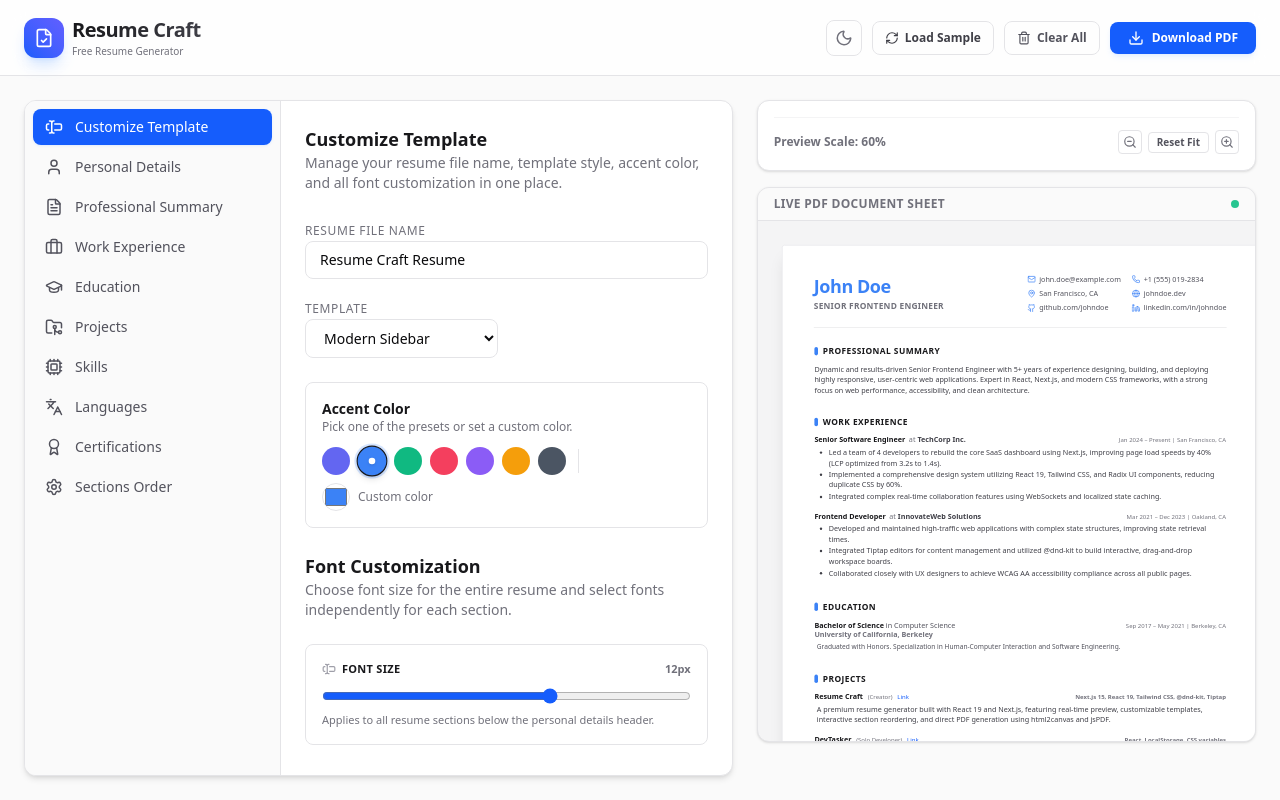
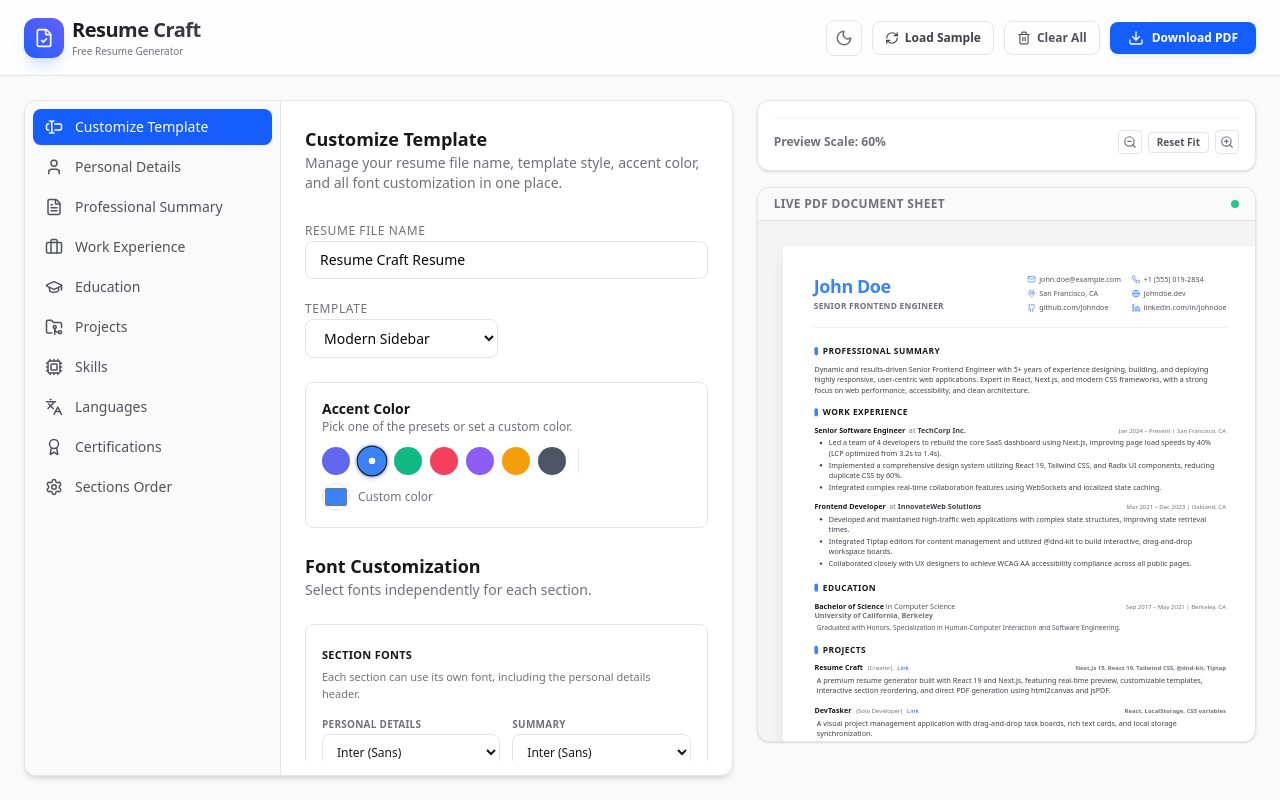
Before and after one commit to barfpani/CVora, a Next.js app: page / in a window 1280 px wide. Both pictures are taken after a click on the button "Customize Template". Built offline with nearby package versions, Linux system fonts and the light colour scheme; a web font is replaced by a local one.

Commit message:
Removed font sizing and reduced section spacing

```diff
--- a/components/editor/Forms.tsx
+++ b/components/editor/Forms.tsx
@@ -138,13 +138,6 @@ function CustomizeTemplateForm() {
     dispatch({ type: "UPDATE_THEME", payload: { [field]: value } });
   };
 
-  const handleContentFontSizeChange = (value: number) => {
-    dispatch({
-      type: "UPDATE_THEME",
-      payload: { contentFontSize: value },
-    });
-  };
-
   const handleSectionFontChange = (sectionId: SectionFontKey, value: string) => {
     dispatch({
       type: "UPDATE_THEME",
@@ -250,31 +243,9 @@ function CustomizeTemplateForm() {
         <div>
           <h3 className="text-lg font-semibold text-zinc-900 dark:text-zinc-100">Font Customization</h3>
           <p className="text-sm text-zinc-500 dark:text-zinc-400">
-            Choose font size for the entire resume and select fonts independently for each section.
+            Select fonts independently for each section.
           </p>
         </div>
-      </div>
-
-      <div className="space-y-2 rounded-lg border border-zinc-200 dark:border-zinc-800 p-4">
-        <div className="flex items-center justify-between gap-3">
-          <label className="text-[11px] font-bold text-zinc-550 uppercase tracking-wide flex items-center gap-1.5">
-            <TextCursorInput className="h-3.5 w-3.5 text-zinc-400" />
-            Font Size
-          </label>
-          <span className="text-[11px] font-semibold text-zinc-500">{theme.contentFontSize}px</span>
-        </div>
-        <input
-          type="range"
-          min={7}
-          max={15}
-          step={0.1}
-          value={theme.contentFontSize}
-          onChange={(e) => handleContentFontSizeChange(Number(e.target.value))}
-          className="w-full accent-blue-600"
-        />
-        <p className="text-[11px] text-zinc-500">
-          Applies to all resume sections below the personal details header.
-        </p>
       </div>
 
       <div className="space-y-2 rounded-lg border border-zinc-200 dark:border-zinc-800 p-4">
--- a/components/preview/ResumeSheet.tsx
+++ b/components/preview/ResumeSheet.tsx
@@ -99,7 +99,6 @@ export default function ResumeSheet({ onPageCountChange }: ResumeSheetProps) {
           template: state.theme.template,
           primaryColor: state.theme.primaryColor,
           font: state.theme.font,
-          contentFontSize: state.theme.contentFontSize,
           sectionFonts: state.theme.sectionFonts,
         },
       }),
@@ -111,7 +110,6 @@ export default function ResumeSheet({ onPageCountChange }: ResumeSheetProps) {
       state.projects,
       state.skills,
       state.summary,
-      state.theme.contentFontSize,
       state.theme.font,
       state.theme.primaryColor,
       state.theme.sectionFonts,
@@ -207,12 +205,12 @@ function PageFrame({ children, className, contentRef, primaryColor, showHeader,
         <>
           <TemplateHeader state={state} primaryColor={primaryColor} />
           <div ref={contentRef} className="mt-5 min-h-0 flex-1 overflow-hidden">
-            <div className="space-y-4">{children}</div>
+            <div className="space-y-0">{children}</div>
           </div>
         </>
       ) : (
         <div ref={contentRef} className="min-h-0 flex-1 overflow-hidden">
-          <div className="space-y-4">{children}</div>
+          <div className="space-y-0">{children}</div>
         </div>
       )}
     </div>
--- a/components/preview/Templates.tsx
+++ b/components/preview/Templates.tsx
@@ -66,7 +66,7 @@ export function getSectionFontClass(state: ResumeState, sectionId: SectionFontKe
 
 function getSectionTextStyle(state: ResumeState): React.CSSProperties {
   return {
-    fontSize: `${state.theme.contentFontSize}px`,
+    fontSize: "12px",
     lineHeight: 1.45,
   };
 }
```
